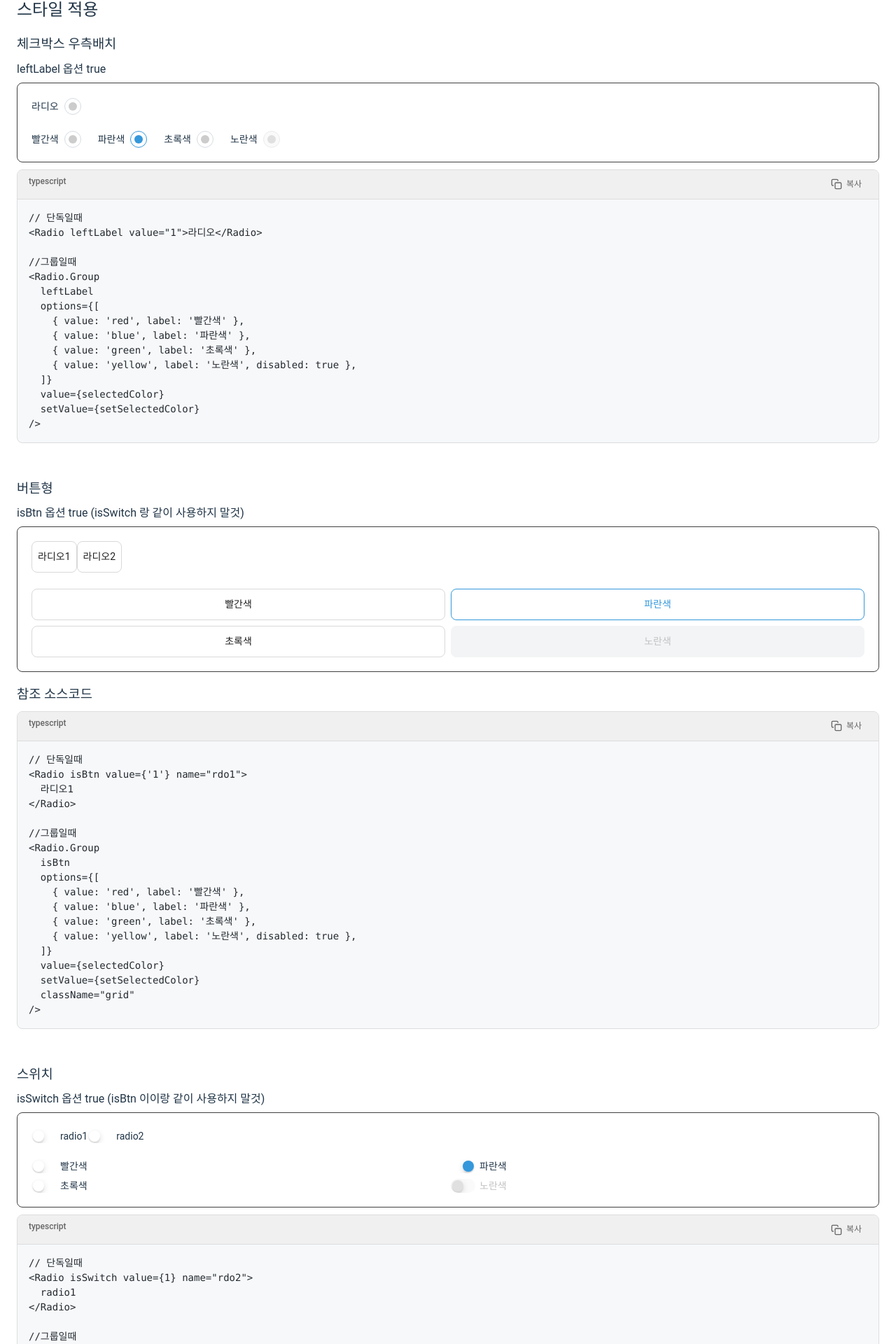
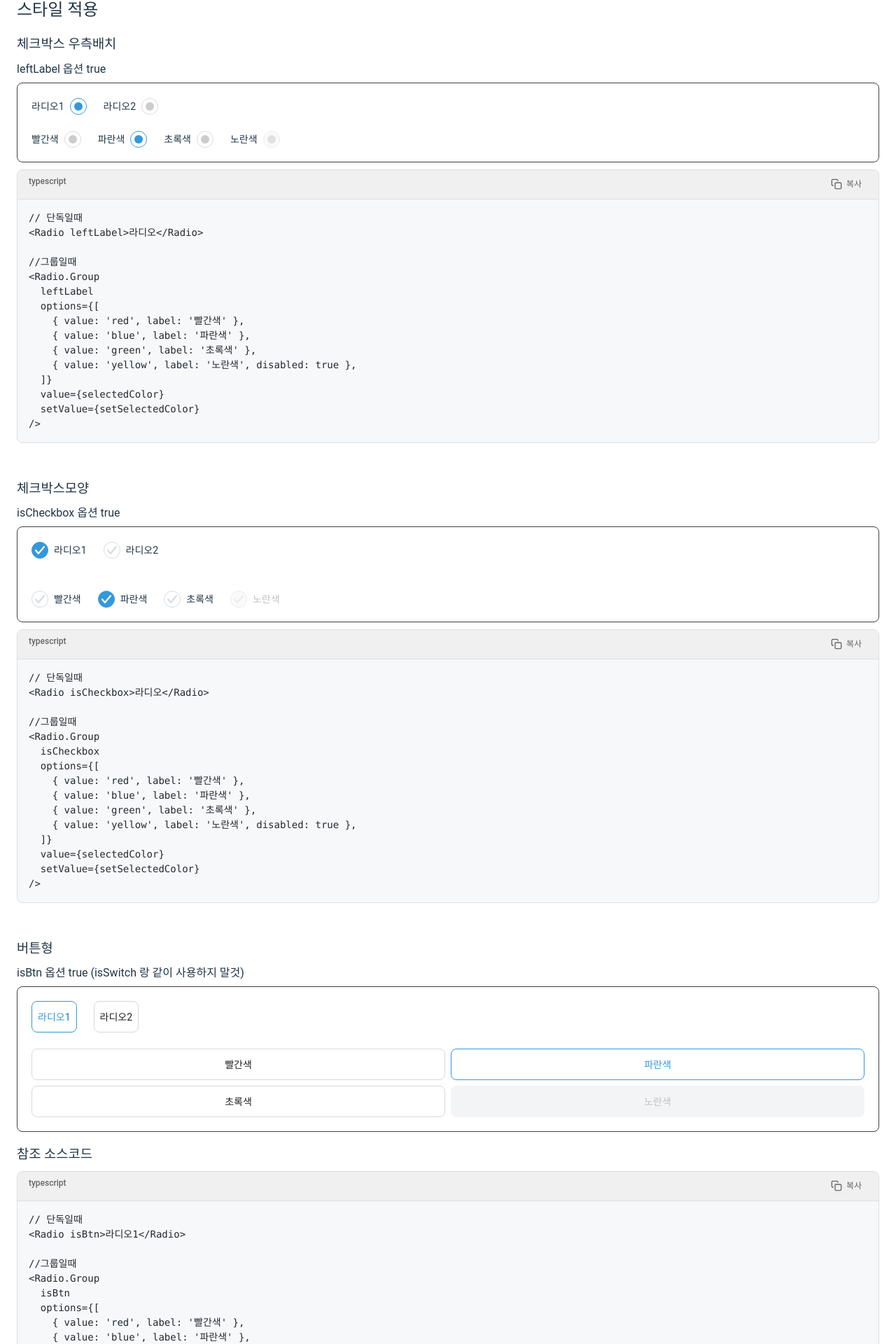
Before and after one commit to anoju/anoju-react, a React (Vite) app: page /guide/radio in a window 1280 px wide. Shown: the part 4834-6754 px from the top of the page at 70% size. Built offline with nearby package versions, Linux system fonts and the light colour scheme.

Commit message:
라디오 업데이트(6)

```diff
--- a/src/components/common/Radio.tsx
+++ b/src/components/common/Radio.tsx
@@ -30,6 +30,7 @@ interface RadioContextType {
   name?: string;
   disabled?: boolean;
   registerRadio?: (index: number, handle: RadioHandle | null) => void;
+  isCheckbox?: boolean;
   isBtn?: boolean;
   isSwitch?: boolean;
   leftLabel?: boolean;
@@ -64,6 +65,7 @@ interface RadioProps
   iconClassName?: string;
   labelClassName?: string;
   disabled?: boolean;
+  isCheckbox?: boolean;
   isBtn?: boolean;
   isSwitch?: boolean;
   leftLabel?: boolean;
@@ -84,6 +86,7 @@ export const Radio = forwardRef<RadioHandle, RadioProps>(
       iconClassName = '',
       labelClassName = '',
       disabled = false,
+      isCheckbox = false,
       isBtn = false,
       isSwitch = false,
       leftLabel = false,
@@ -97,6 +100,7 @@ export const Radio = forwardRef<RadioHandle, RadioProps>(
 
     // 그룹에서 상속받은 속성 적용
     const mergedDisabled = disabled || context?.disabled;
+    const mergedIsCheckbox = isCheckbox || context?.isCheckbox;
     const mergedIsBtn = isBtn || context?.isBtn;
     const mergedIsSwitch = isSwitch || context?.isSwitch;
     const mergedLeftLabel = leftLabel || context?.leftLabel;
@@ -203,10 +207,14 @@ export const Radio = forwardRef<RadioHandle, RadioProps>(
     }, [context, index]);
 
     // 클래스 계산
-    const radioClasses = cx(styles.radio, className, {
-      [styles.btn]: mergedIsBtn,
-      [styles.switch]: mergedIsSwitch,
-    });
+    const radioClasses = cx(
+      className,
+      mergedIsCheckbox ? styles.checkbox : styles.radio,
+      {
+        [styles.btn]: mergedIsBtn,
+        [styles.switch]: mergedIsSwitch,
+      }
+    );
 
     return (
       <div ref={rootRef} className={radioClasses}>
@@ -282,6 +290,7 @@ interface RadioGroupProps<T extends string | number = string | number> {
   name?: string;
   disabled?: boolean;
   style?: React.CSSProperties;
+  isCheckbox?: boolean;
   isBtn?: boolean;
   isSwitch?: boolean;
   leftLabel?: boolean;
@@ -303,6 +312,7 @@ const RadioGroupComponent = forwardRef(
       name,
       disabled = false,
       style,
+      isCheckbox = false,
       isBtn = false,
       isSwitch = false,
       leftLabel = false,
@@ -348,6 +358,7 @@ const RadioGroupComponent = forwardRef(
         name: name || `radio-group-${generateUniqueId()}`,
         disabled,
         registerRadio,
+        isCheckbox,
         isBtn,
         isSwitch,
         leftLabel,
@@ -358,6 +369,7 @@ const RadioGroupComponent = forwardRef(
         name,
         disabled,
         registerRadio,
+        isCheckbox,
         isBtn,
         isSwitch,
         leftLabel,
@@ -443,6 +455,7 @@ const RadioGroupComponent = forwardRef(
             labelClassName={labelClassName}
             disabled={optionDisabled}
             index={idx}
+            isCheckbox={isCheckbox}
             isBtn={isBtn}
             isSwitch={isSwitch}
             leftLabel={leftLabel}
@@ -456,6 +469,7 @@ const RadioGroupComponent = forwardRef(
       inputClassName,
       iconClassName,
       labelClassName,
+      isCheckbox,
       isBtn,
       isSwitch,
       leftLabel,
--- a/src/pages/guide/radio.tsx
+++ b/src/pages/guide/radio.tsx
@@ -340,8 +340,21 @@ const [selectedColor, setSelectedColor] = useState<string | number>('blue');
         <h3 className={styles['sub-title']}>체크박스 우측배치</h3>
         <p className={styles.txt}>leftLabel 옵션 true</p>
         <div className={styles.showcase}>
-          <Radio leftLabel value="1">
-            라디오
+          <Radio
+            leftLabel
+            value="option1"
+            checked={selected === 'option1'}
+            onChange={(e) => setSelected(e.target.checked ? 'option1' : '')}
+          >
+            라디오1
+          </Radio>
+          <Radio
+            leftLabel
+            value="option2"
+            checked={selected === 'option2'}
+            onChange={(e) => setSelected(e.target.checked ? 'option2' : '')}
+          >
+            라디오2
           </Radio>
           <br />
           <br />
@@ -359,11 +372,67 @@ const [selectedColor, setSelectedColor] = useState<string | number>('blue');
         </div>
         <CodeHighlight
           code={`// 단독일때
-<Radio leftLabel value="1">라디오</Radio>
+<Radio leftLabel>라디오</Radio>
 
 //그룹일때
 <Radio.Group
   leftLabel
+  options={[
+    { value: 'red', label: '빨간색' },
+    { value: 'blue', label: '파란색' },
+    { value: 'green', label: '초록색' },
+    { value: 'yellow', label: '노란색', disabled: true },
+  ]}
+  value={selectedColor}
+  setValue={setSelectedColor}
+/>
+`}
+          language="typescript"
+        />
+
+        <br />
+
+        <h3 className={styles['sub-title']}>체크박스모양</h3>
+        <p className={styles.txt}>isCheckbox 옵션 true</p>
+        <div className={styles.showcase}>
+          <Radio
+            isCheckbox
+            value="option1"
+            checked={selected === 'option1'}
+            onChange={(e) => setSelected(e.target.checked ? 'option1' : '')}
+          >
+            라디오1
+          </Radio>
+          <Radio
+            isCheckbox
+            value="option2"
+            checked={selected === 'option2'}
+            onChange={(e) => setSelected(e.target.checked ? 'option2' : '')}
+          >
+            라디오2
+          </Radio>
+          <br />
+          <br />
+          <br />
+          <Radio.Group
+            isCheckbox
+            options={[
+              { value: 'red', label: '빨간색' },
+              { value: 'blue', label: '파란색' },
+              { value: 'green', label: '초록색' },
+              { value: 'yellow', label: '노란색', disabled: true },
+            ]}
+            value={selectedColor}
+            setValue={setSelectedColor}
+          />
+        </div>
+        <CodeHighlight
+          code={`// 단독일때
+<Radio isCheckbox>라디오</Radio>
+
+//그룹일때
+<Radio.Group
+  isCheckbox
   options={[
     { value: 'red', label: '빨간색' },
     { value: 'blue', label: '파란색' },
@@ -384,13 +453,24 @@ const [selectedColor, setSelectedColor] = useState<string | number>('blue');
           isBtn 옵션 true (isSwitch 랑 같이 사용하지 말것)
         </p>
         <div className={styles.showcase}>
-          <Radio isBtn value={'1'} name="rdo1">
+          <div className="check-wrap">
+            <Radio
+              isBtn
+              value="option1"
+              checked={selected === 'option1'}
+              onChange={(e) => setSelected(e.target.checked ? 'option1' : '')}
+            >
               라디오1
             </Radio>
-          <Radio isBtn value={'2'} name="rdo1">
+            <Radio
+              isBtn
+              value="option2"
+              checked={selected === 'option2'}
+              onChange={(e) => setSelected(e.target.checked ? 'option2' : '')}
+            >
               라디오2
             </Radio>
-          <br />
+          </div>
           <br />
           <Radio.Group
             isBtn
@@ -408,9 +488,7 @@ const [selectedColor, setSelectedColor] = useState<string | number>('blue');
         <h3 className={styles['sub-title']}>참조 소스코드</h3>
         <CodeHighlight
           code={`// 단독일때
-<Radio isBtn value={'1'} name="rdo1">
-  라디오1
-</Radio>
+<Radio isBtn>라디오1</Radio>
 
 //그룹일때
 <Radio.Group
@@ -436,13 +514,24 @@ const [selectedColor, setSelectedColor] = useState<string | number>('blue');
           isSwitch 옵션 true (isBtn 이이랑 같이 사용하지 말것)
         </p>
         <div className={styles.showcase}>
-          <Radio isSwitch value={1} name="rdo2">
+          <div className="check-wrap">
+            <Radio
+              isSwitch
+              value="option1"
+              checked={selected === 'option1'}
+              onChange={(e) => setSelected(e.target.checked ? 'option1' : '')}
+            >
               radio1
             </Radio>
-          <Radio isSwitch value={2} name="rdo2">
+            <Radio
+              isSwitch
+              value="option2"
+              checked={selected === 'option2'}
+              onChange={(e) => setSelected(e.target.checked ? 'option2' : '')}
+            >
               radio2
             </Radio>
-          <br />
+          </div>
           <br />
           <Radio.Group
             isSwitch
@@ -459,9 +548,7 @@ const [selectedColor, setSelectedColor] = useState<string | number>('blue');
         </div>
         <CodeHighlight
           code={`// 단독일때
-<Radio isSwitch value={1} name="rdo2">
-  radio1
-</Radio>
+<Radio isSwitch>radio1</Radio>
 
 //그룹일때
 <Radio.Group
```
Lines whose indentation alone changed are shown as unchanged.
